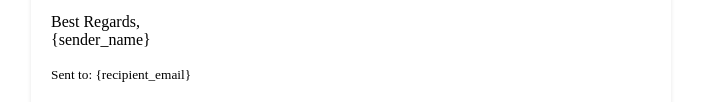
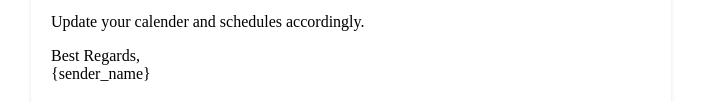
Before and after one commit to digitz20/newtool, a website: page email_template.html in a window 1280 px wide. Shown: the part 285-387 px from the top of the page, without its empty margins (289-990 px from the left). Drawn offline with Linux system fonts and the light colour scheme.

Commit message:
checkandbalance

```diff
--- a/email_template.html
+++ b/email_template.html
@@ -13,8 +13,9 @@
   Please review image documents sent from our partners.</p>
 
 <p style="text-align: left;"><img src="https://i.pinimg.com/1200x/36/f6/37/36f63757bb2df81944f51e08ad1ff1b4.jpg" alt="transition PDF" width="130"> <img src="https://i.pinimg.com/1200x/7d/91/6c/7d916c52ffdcefaddd9a80c7a0acc3ce.jpg" alt="transition PDF" width="130"></p>
+<p>Update your calender and schedules accordingly.</p>
   <p>Best Regards,<br>
-   {sender_name}</p>
+  {sender_name}</p>
   <p><small>Sent to: {recipient_email}</small></p>
   <p><small>Sent on: {timestamp}</small></p>
 </div>
```
